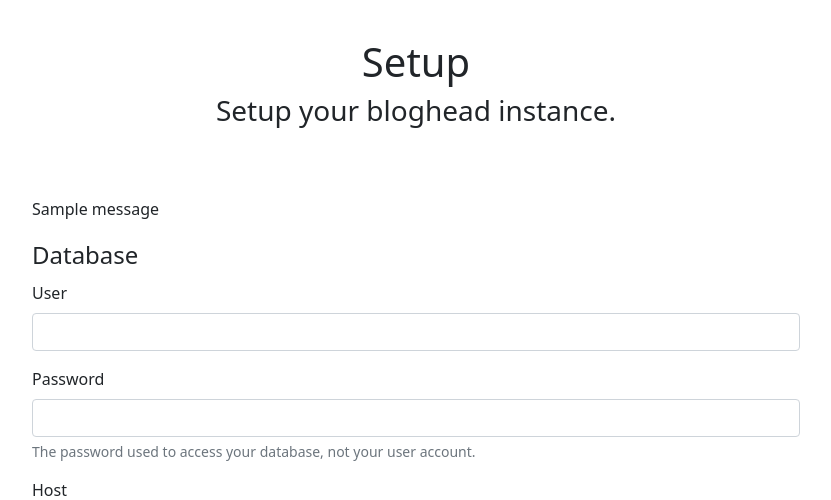
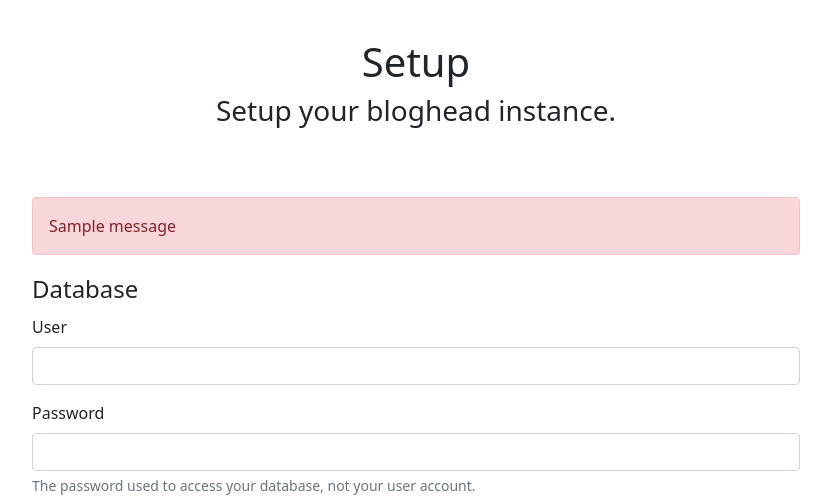
Before and after one commit to slavanomics/bloghead, a Flask app: page /setup in a window 1280 px wide. Shown: the top 500 px of the page, without its empty margins (224-1055 px from the left). Run offline with Flask 2, Linux system fonts and the light colour scheme; one stand-in notice (Sample message) is shown.

Commit message:
add flashing to setup template

```diff
--- a/templates/setup.html
+++ b/templates/setup.html
@@ -25,7 +25,7 @@
     <h3>Setup your bloghead instance.</h3>
 </div>
 {% for message in get_flashed_messages() %}
-<p>{{ message }}</p>
+<div class="alert alert-danger" role="alert">{{ message }}</div>
 {% endfor %}
 {% if form.errors %}
         {% for field_name, field_errors in form.errors|dictsort if field_errors %}
```
